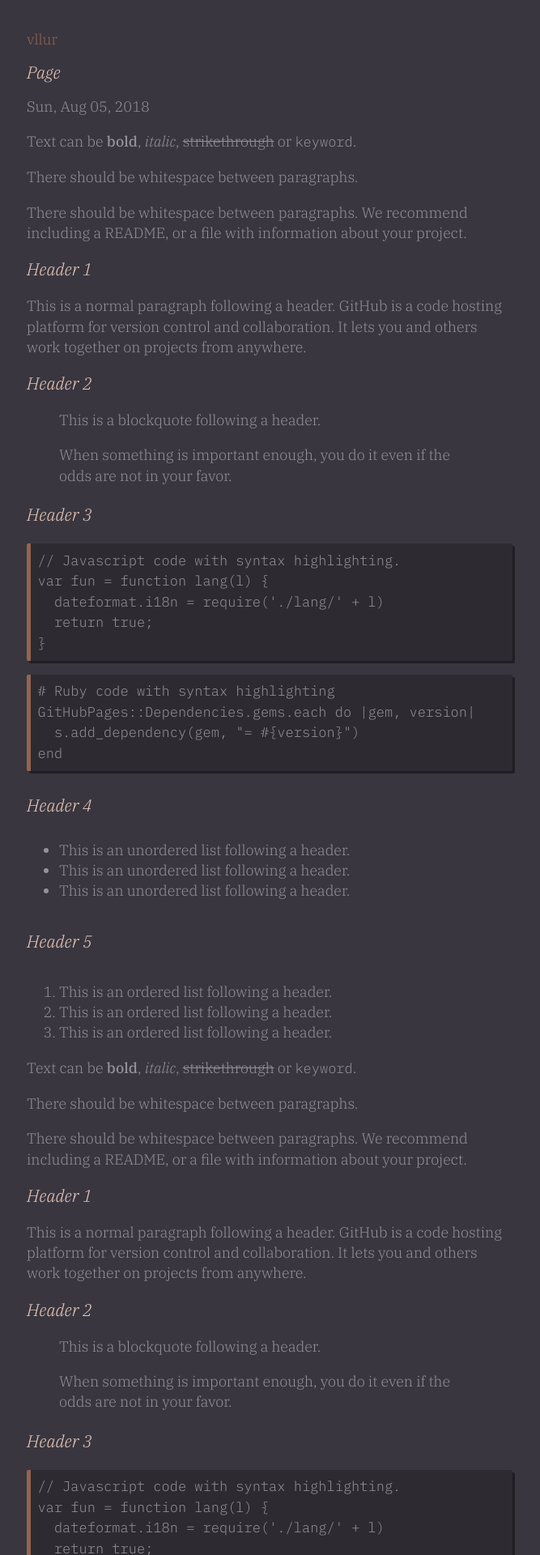
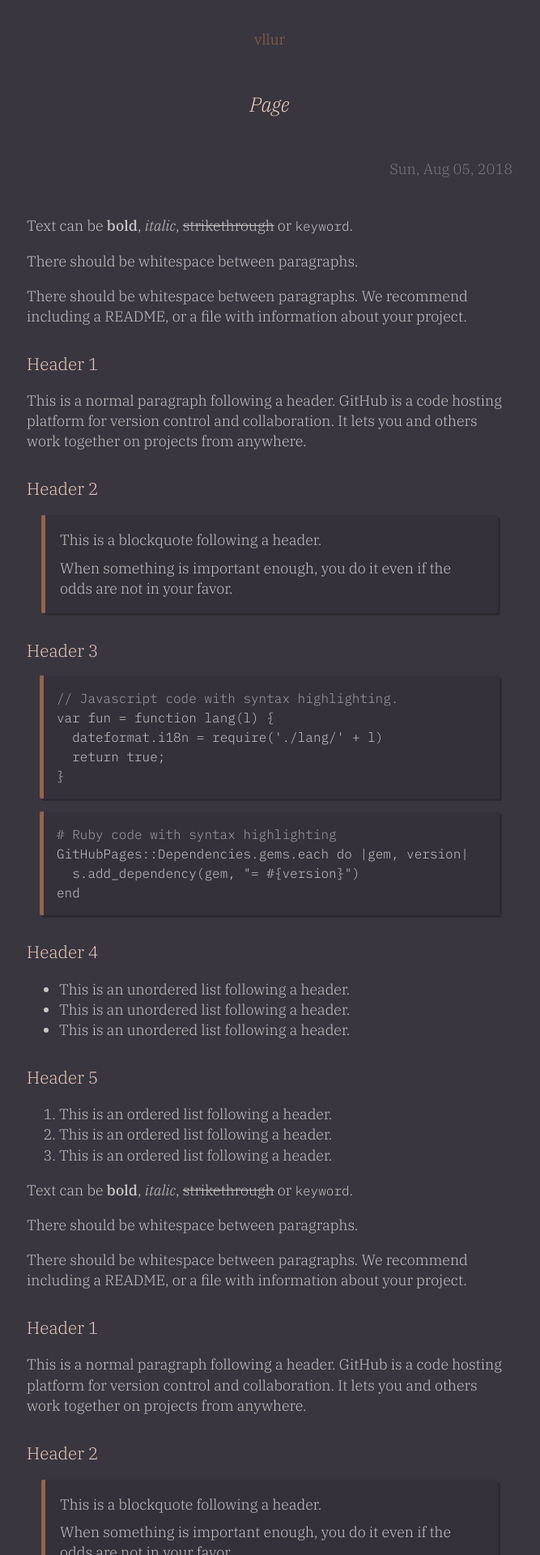
Before and after one commit to vllur/blog, a Jekyll site: the page built from _posts/2018-08-05-Page.md, in a window 1280 px wide. Shown: the top 1920 px of the page at 81% size, without its empty margins (307-974 px from the left). Built offline with Jekyll 4.4.1, drawn with Linux system fonts in a browser that asks for light colours.

Commit message:
Typography, posts layout

```diff
--- a/_sass/abstracts/variables.scss
+++ b/_sass/abstracts/variables.scss
@@ -2,7 +2,7 @@
 $background: #39363f;
 
 $headline: #eccbbc;
-$paragraph: #949199;
+$paragraph: #c7c7c7;
 
 $primary: #946450;
 //$secondary: #946450;
--- a/_sass/base/base.scss
+++ b/_sass/base/base.scss
@@ -17,41 +17,11 @@ body{
   font-size: 18px;
 }
 
-main{
-  ;
-}
-
-nav ul{
-  margin: 0;
-  padding: 0;
-  list-style-type: none;
-}
-
-strong{
-  font-weight: 500;
-}
-
-pre, code{
-  font: 17px/1.5em 'IBM Plex Mono', monospace;
-}
-
-pre{
-  padding: 0.5em;
-  background: darken($background, 5%);
-  box-shadow: 3px 3px darken($background, 10%);
-  border-left: 5px solid $primary;
-  border-radius: 2px;
-  overflow-x: auto;
-}
-
-img{
-  max-width: 100%;
-}
-
 h1, h2, h3, h4, h5, h6{
   font-size: 21px;
-  font-style: italic;
+
   font-weight: 300;
+  margin: 1.5em 0 0;
   color: $headline;
 }
 
--- /dev/null
+++ b/_sass/components/index.scss
@@ -0,0 +1,5 @@
+nav ul{
+  margin: 0;
+  padding: 0;
+  list-style-type: none;
+}
--- /dev/null
+++ b/_sass/components/post.scss
@@ -0,0 +1,77 @@
+strong{
+  font-weight: 500;
+}
+
+pre, code{
+  font: 16px/1.5 'IBM Plex Mono', monospace;
+}
+
+pre{
+  padding: 1em;
+  background: darken($background, 2%);
+  box-shadow: 3px 3px darken($background, 5%);
+  border-left: 5px solid $primary;
+  border-radius: 2px;
+  overflow-x: auto;
+}
+
+.highlight .c1{
+  color: darken($paragraph, 15%);
+}
+
+blockquote{
+  padding: 0.5em 1em;
+  background: darken($background, 2%);
+  box-shadow: 3px 3px darken($background, 5%);
+  border-left: 5px solid $primary;
+  border-radius: 2px;
+
+  & p{
+    margin: 0.5em 0;
+  }
+}
+
+blockquote, pre.highlight{
+  margin: 1em;
+}
+
+table{
+  border-collapse: collapse;
+  margin: 1em;
+  background: darken($background, 2%);
+  width: calc(100% - 2em);
+
+  thead{
+    border-top: 5px solid $primary;
+  }
+
+  tr, td{
+    border-top: 1px $paragraph;
+  }
+
+  th, td{
+    padding: 0.4em;
+  }
+}
+
+img{
+  max-width: 100%;
+}
+
+.post-header{
+  display: flex;
+  flex-direction: column;
+
+  & h1{
+    margin: 2em 0;
+    font-size: 25px;
+    font-style: italic;
+    text-align: center;
+  }
+
+  & time{
+    margin-left: auto;
+    margin-bottom: 1.5em;
+    color: darken($paragraph, 30%);
+  }
+}
--- /dev/null
+++ b/_sass/layout/header.scss
@@ -0,0 +1,3 @@
+header{
+  text-align: center;
+}
--- a/assets/css/index.scss
+++ b/assets/css/index.scss
@@ -8,4 +8,9 @@
 
 @import "base/base.scss";
 
+@import "layout/header.scss";
+
+@import "components/index.scss";
+@import "components/post.scss";
+
 @import "abstracts/media.scss";
```
